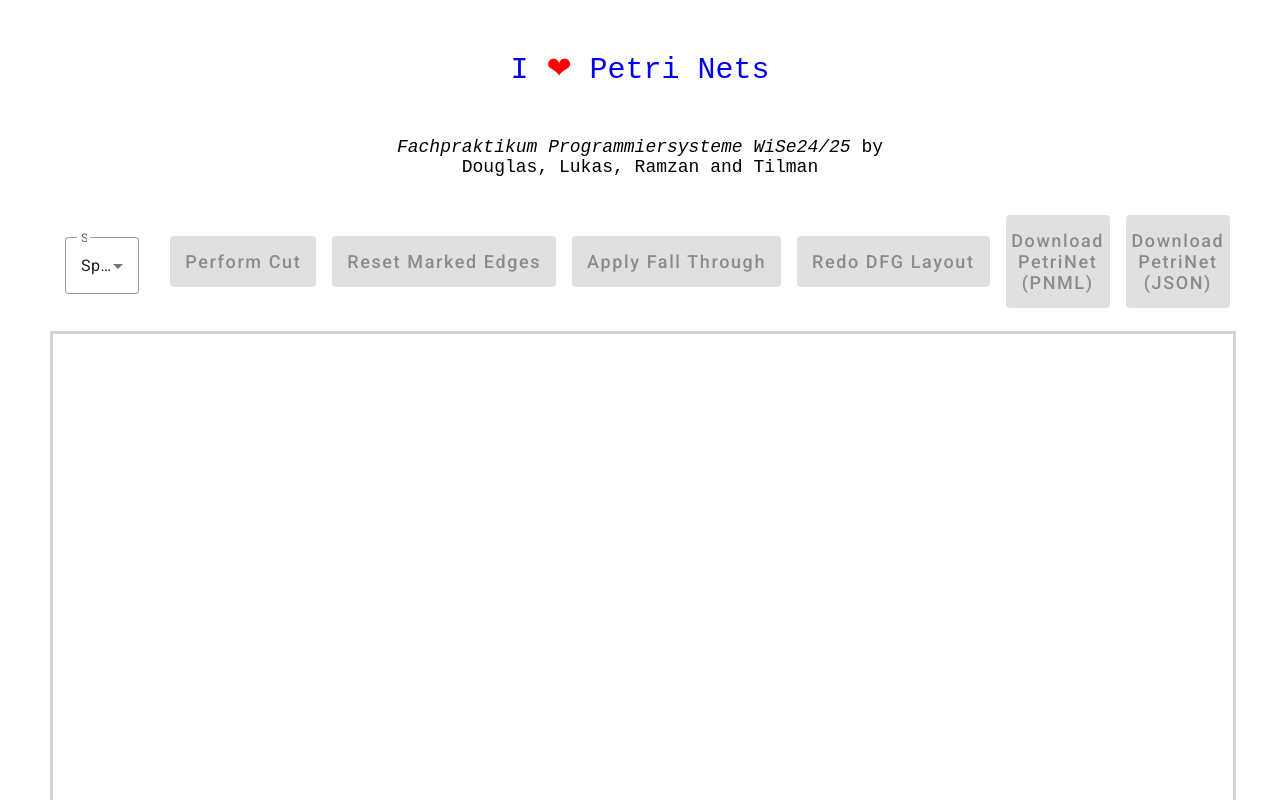
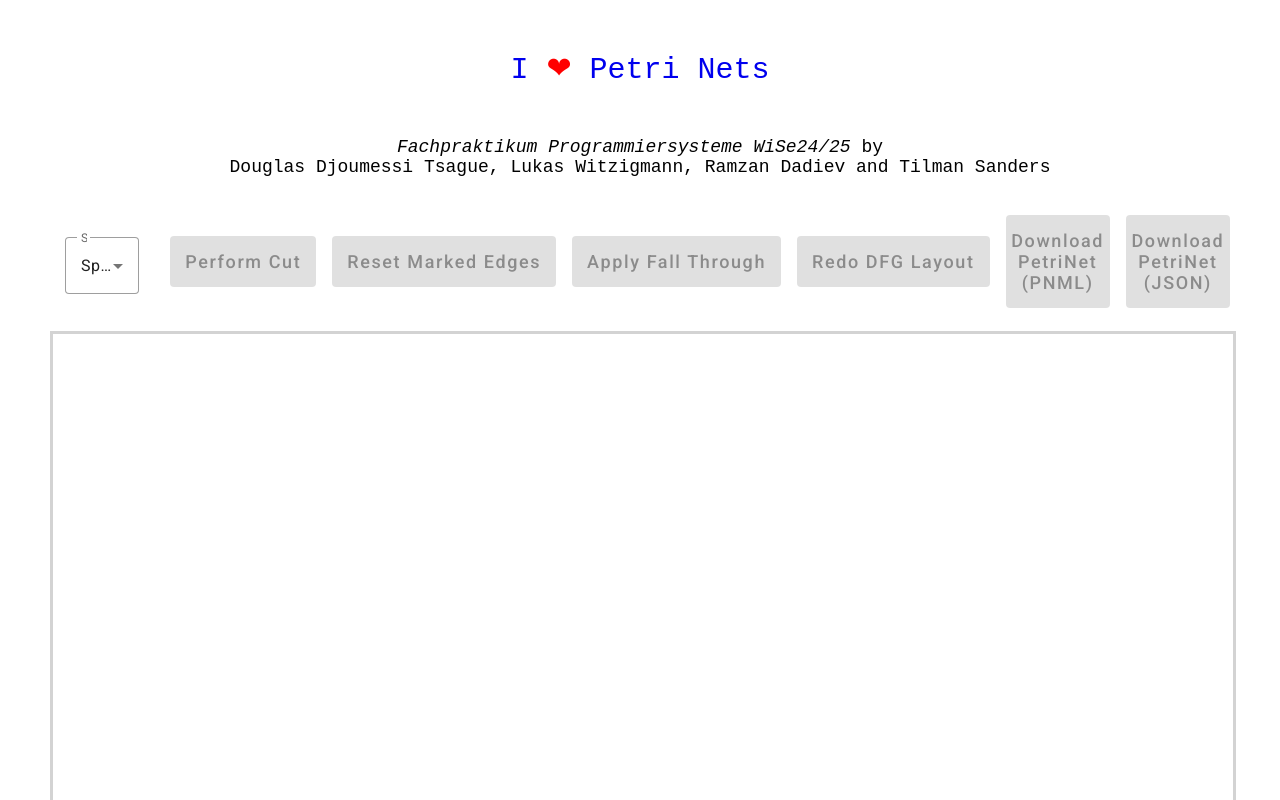
Before and after one commit to TilDans/Westen-FaPra-WiSe-24-25-ImproveLayout, an Angular app: page / in a window 1280 px wide. Shown: the top 800 px of the page. Built offline with nearby package versions, Linux system fonts and the light colour scheme; what svg-pan-zoom, xmlbuilder2 would draw is missing.

Commit message:
use full names

```diff
--- a/src/app/app.component.html
+++ b/src/app/app.component.html
@@ -7,7 +7,7 @@
     </div>
     <h2>
         <i>Fachpraktikum Programmiersysteme WiSe24/25</i> by<br>
-        Douglas, Lukas, Ramzan and Tilman
+        Douglas Djoumessi Tsague, Lukas Witzigmann, Ramzan Dadiev and Tilman Sanders
     </h2>
 
     <!--    Main content    -->
```
